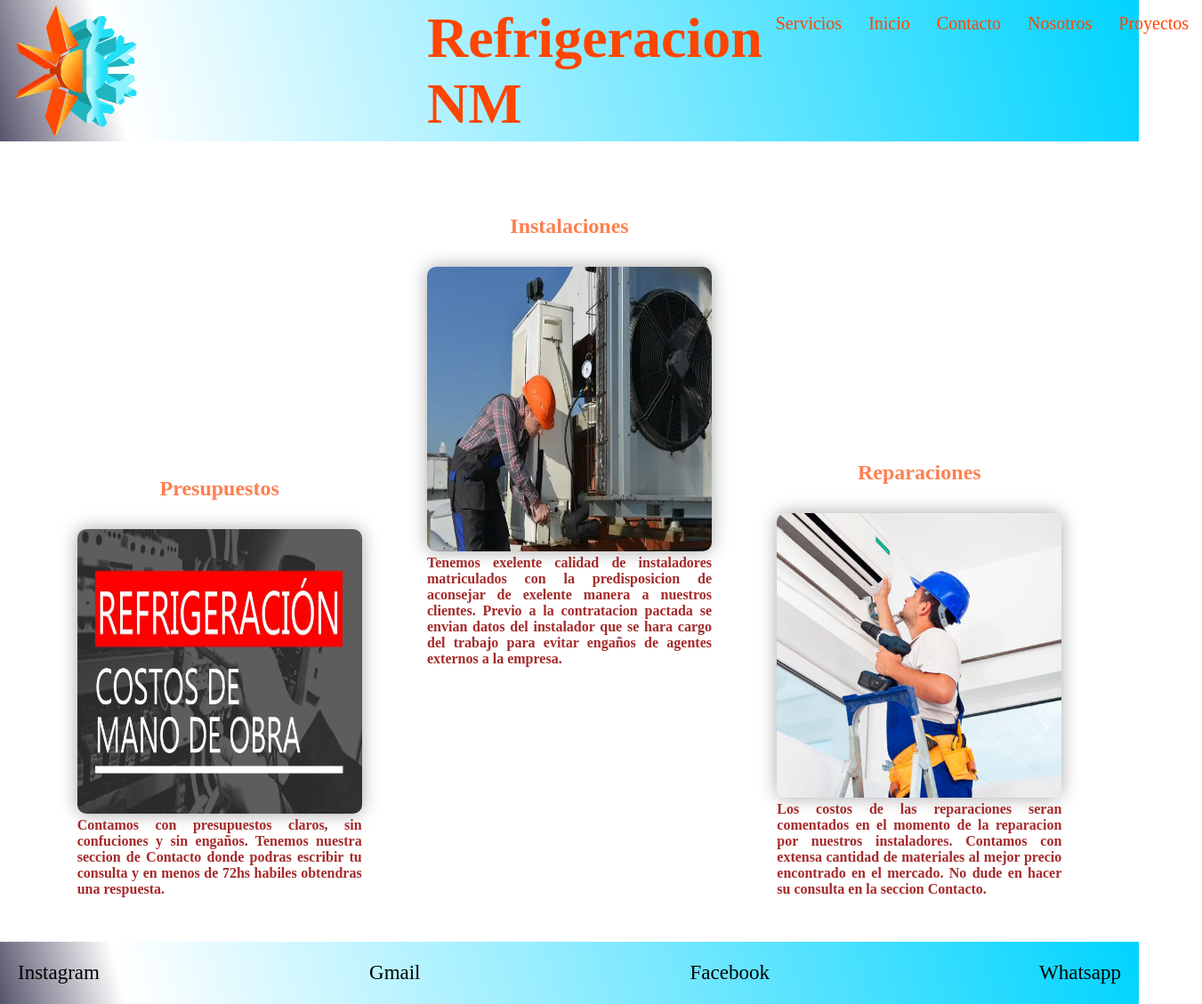
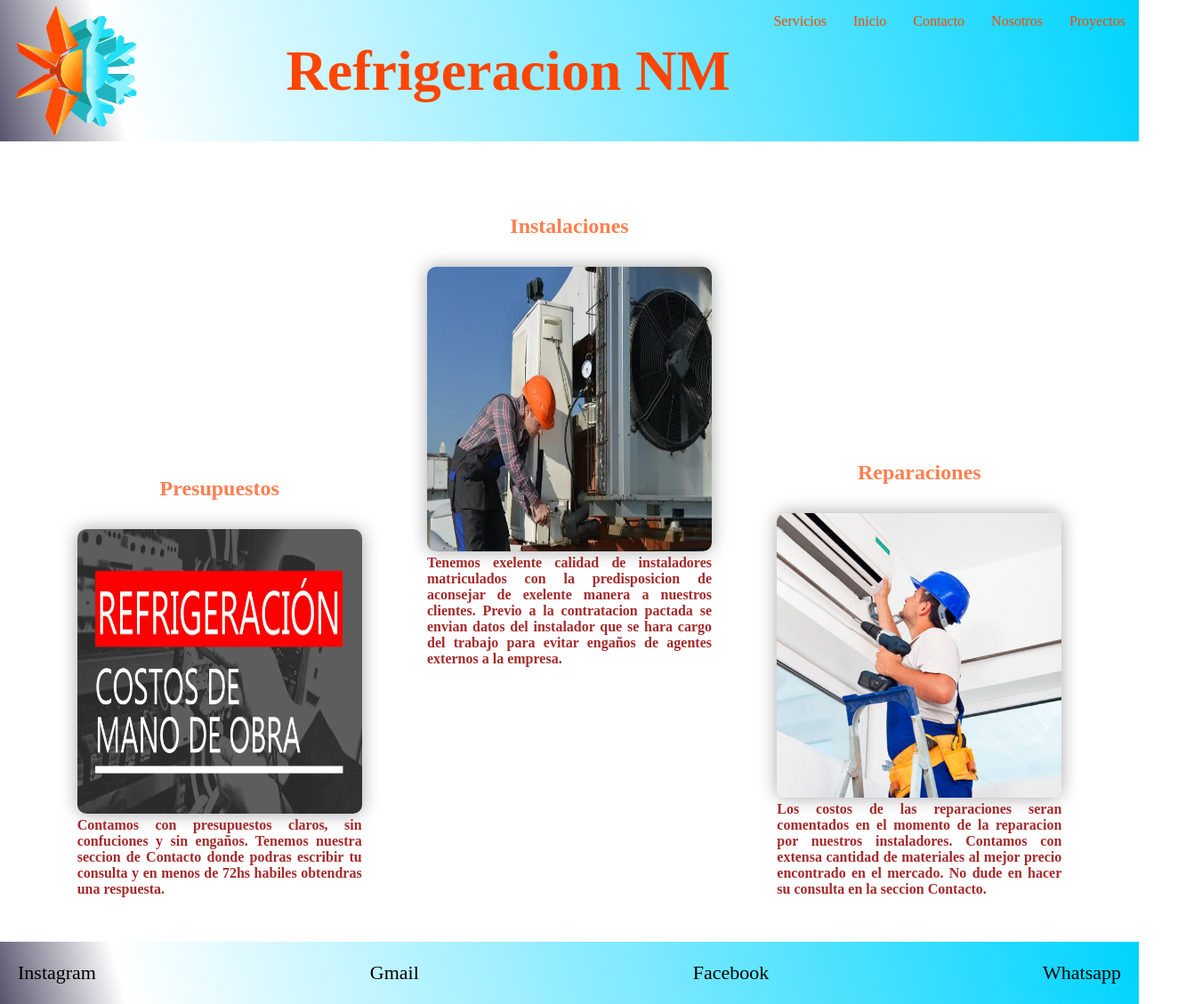
Before and after one commit to NicolasMenicillo/Repo44585_Nicolas_Menicillo, a website: page index.html in a window 1280 px wide. Shown: the whole page at 89% size, 1351 px wide, since content can reach past the window. Drawn offline with Linux system fonts and the light colour scheme; a web font is replaced by a local one.

Commit message:
entrega final no tocar mas

```diff
--- a/sass/parciales/_footer.scss
+++ b/sass/parciales/_footer.scss
@@ -13,6 +13,6 @@
         padding: 10px;
         color: black;
         text-decoration: none;
-        font-size: 23px;
+        font-size: 22px;
     }
 }
--- a/sass/parciales/_header.scss
+++ b/sass/parciales/_header.scss
@@ -11,14 +11,13 @@
     }
     &__titulo{
         font-size: 4rem;
-        padding-left: 20rem;
+        padding-left: 8rem;
         color: orangered;
        align-self: center;
     }
 }
 .nav__btn{
-    @include flexbox (end, center);
-    font-size: 20px;
+    @include flexbox (end, center)
 }
 .nav__li{
     list-style: none;
--- a/sass/parciales/_proyectos.scss
+++ b/sass/parciales/_proyectos.scss
@@ -4,7 +4,7 @@
     gap: 3rem;
     justify-items: center;
     padding: 2rem;
-    overflow: hidden;
+    overflow: hidden ;
 }
 .section div img{
     width: 20rem;
```
Also changed, not shown: estilos/estilos.css.
